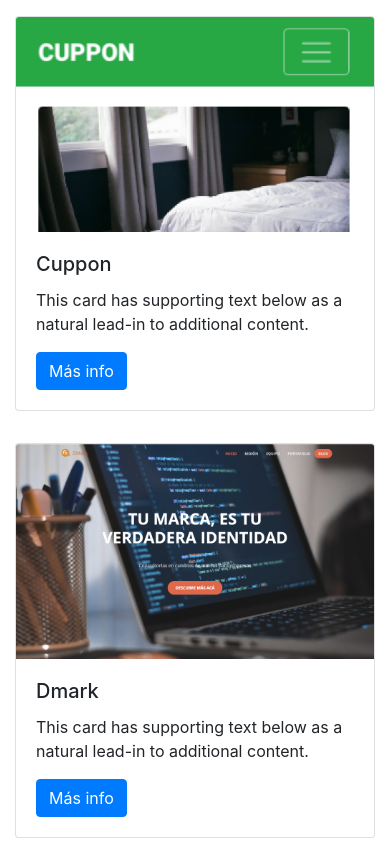
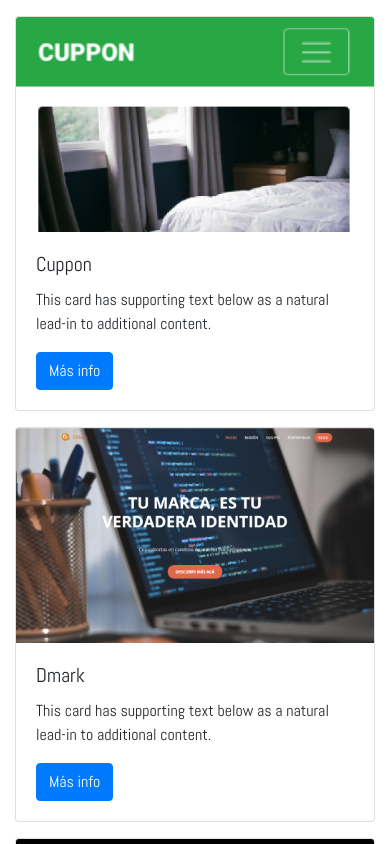
Before and after one commit to gon-cmo/mi-portafolio, a plain HTML site: page index.html in a window 390 px wide. Shown: the top 844 px of the page. Drawn offline with nearby package versions, Linux system fonts and the light colour scheme.

Commit message:
prueba_responsive_cel

```diff
--- a/css/styles.css
+++ b/css/styles.css
@@ -5,8 +5,7 @@ font-family: 'Abel', sans-serif;
 
 */
 
+body{
+  font-family: 'Abel', sans-serif;
 
-.card{
-  display: inline-block;
-  text-align: left;
 }
```
